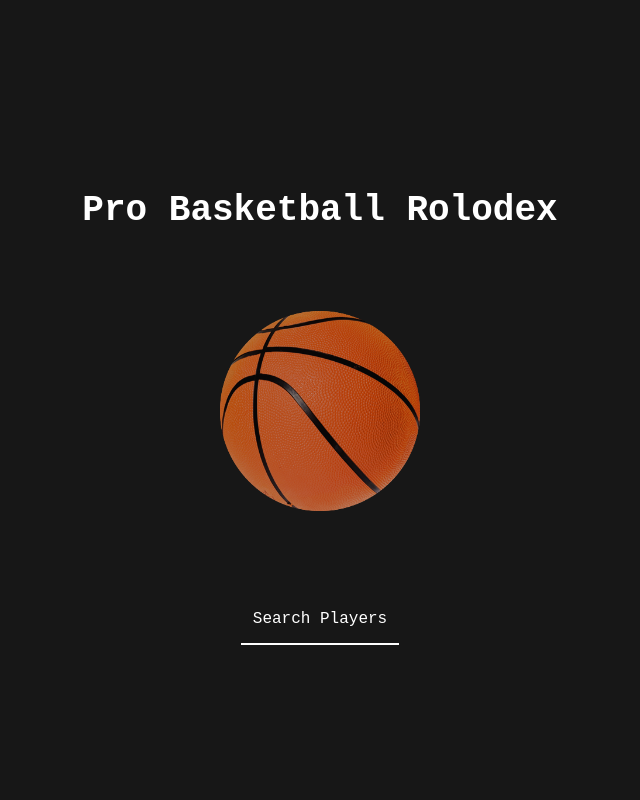
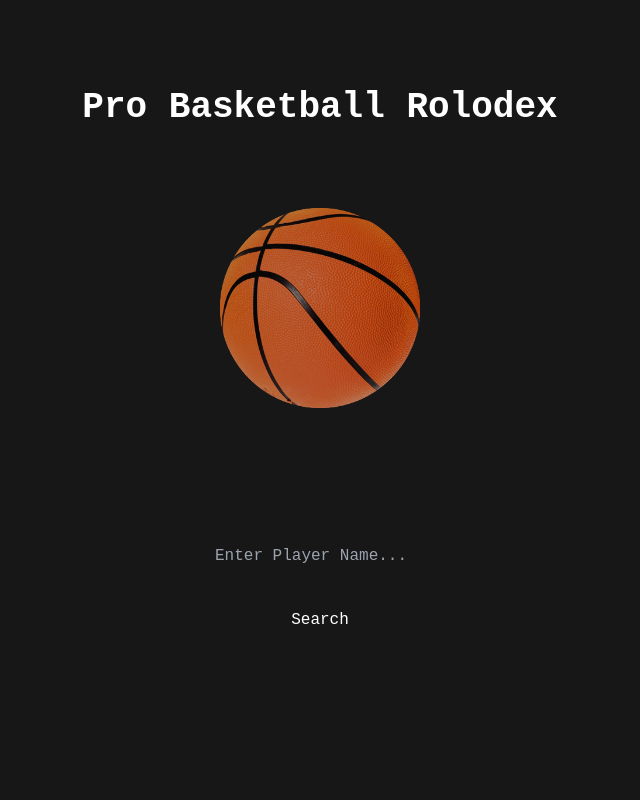
Before and after one commit to Kevin-c-miller/pro-bball-rolodex-2, a React (Create React App) app: page / in a window 1280 px wide. Shown: the top 800 px of the page, without its empty margins (320-960 px from the left). Built offline with nearby package versions, Linux system fonts and the light colour scheme; a web font is replaced by a local one.

Commit message:
removed some estra text from landing, removed border from search and submit

```diff
--- a/src/components/Landing.tsx
+++ b/src/components/Landing.tsx
@@ -2,7 +2,7 @@ import { bball } from '../assets/index';
 
 const Landing = () => {
   return (
-    <div className="flex flex-col items-center justify-center min-h-screen mb-7">
+    <div className="flex flex-col items-center justify-center m-7">
       <div className="flex flex-col justify-center items-center ">
         <div className="m-5 p-5">
           <h1 className="font-bold text-4xl">Pro Basketball Rolodex</h1>
@@ -15,12 +15,6 @@ const Landing = () => {
           />
         </div>
       </div>
-
-      <div className="flex justify-center items-center p-4 m-4">
-        <button className="p-3 m-3 border-white border-b-2 hover:border-orange-300 hover:rounded">
-          Search Players
-        </button>
-      </div>
     </div>
   );
 };
--- a/src/components/PlayerImage.tsx
+++ b/src/components/PlayerImage.tsx
@@ -1,17 +1,32 @@
 interface ImageProps {
   playerImage: string;
+  player: {
+    id: number;
+    team: {
+      abbreviation: string;
+    };
+  }[];
 }
 
-const PlayerImage = ({ playerImage }: ImageProps) => {
+const PlayerImage = ({ playerImage, player }: ImageProps) => {
+  let logoUrl = `http://i.cdn.turner.com/nba/nba/.element/img/1.0/teamsites/logos/teamlogos_500x500/`;
   return (
     <div className="">
-      {playerImage && (
-        <img
-          src={playerImage}
-          alt="player headshot"
-          className="h-[300px] w-[400px] border-2 border-white rounded-xl"
-        />
-      )}
+      {player.map((searched) => (
+        <>
+          <div key={searched?.id}>
+            <img
+              src={`${logoUrl}${searched?.team?.abbreviation.toLowerCase()}.png`}
+              alt="player headshot"
+              className="h-[300px] w-[400px] border-2 border-white rounded-xl"
+            />
+            <img
+              src={playerImage}
+              alt={`${searched?.team?.abbreviation} team logo`}
+            />
+          </div>
+        </>
+      ))}
     </div>
   );
 };
--- a/src/components/Search.tsx
+++ b/src/components/Search.tsx
@@ -13,22 +13,21 @@ const Search = ({
 }: SearchProps) => {
   return (
     <div className="mt-7">
-      <h2 className="text-center">Search NBA Players</h2>
       <form
         onSubmit={handleSearch}
         className="flex flex-col justify-center items-center m-4"
       >
         <input
           type="text"
-          placeholder="Enter Player Name"
-          className="border-2 border-solid border-[#fed7a7] rounded-lg p-2 m-4"
+          placeholder="Enter Player Name..."
+          className="rounded-lg p-2 m-4"
           onChange={handleChange}
           value={searched}
           required
         />
         <button
           type="submit"
-          className="border-2 border-solid border-[#fed7a7] cursor-pointer rounded-lg p-2 mx-4 my-2 hover:text-[#fed7a7] hover"
+          className="cursor-pointer rounded-lg p-2 mx-4 my-2 hover:text-[#fed7a7] hover"
         >
           Search
         </button>
--- a/src/components/TeamLogo.tsx
+++ b/src/components/TeamLogo.tsx
@@ -13,8 +13,6 @@ interface LogoProps {
 }
 
 const TeamLogo = ({ player }: LogoProps) => {
-  let logoUrl = `http://i.cdn.turner.com/nba/nba/.element/img/1.0/teamsites/logos/teamlogos_500x500/`;
-
   return (
     <div className="flex flex-col items-center justify-start py-2 mx-4">
       <h4 className="font-bold underline">Team Info</h4>
@@ -31,13 +29,13 @@ const TeamLogo = ({ player }: LogoProps) => {
               <strong>Conference: </strong> {player?.team?.conference}
             </h4>
           </div>
-          <div className="flex items-center justify-center">
+          {/* <div className="flex items-center justify-center">
             <img
               src={`${logoUrl}${player?.team?.abbreviation.toLowerCase()}.png`}
               alt="team logo"
               className="h-[100px] w-[100px]"
             />
-          </div>
+          </div> */}
         </div>
       ))}
     </div>
--- a/src/pages/Home.tsx
+++ b/src/pages/Home.tsx
@@ -84,7 +84,7 @@ const Home = () => {
             ) : (
               <div className="flex justify-center items-center">
                 <div className="flex justify-center items-center">
-                  <PlayerImage playerImage={playerImage} />
+                  <PlayerImage playerImage={playerImage} player={player} />
                 </div>
                 <div className="flex justify-center items-center mx-4">
                   <PlayerInfo player={player} />
```
